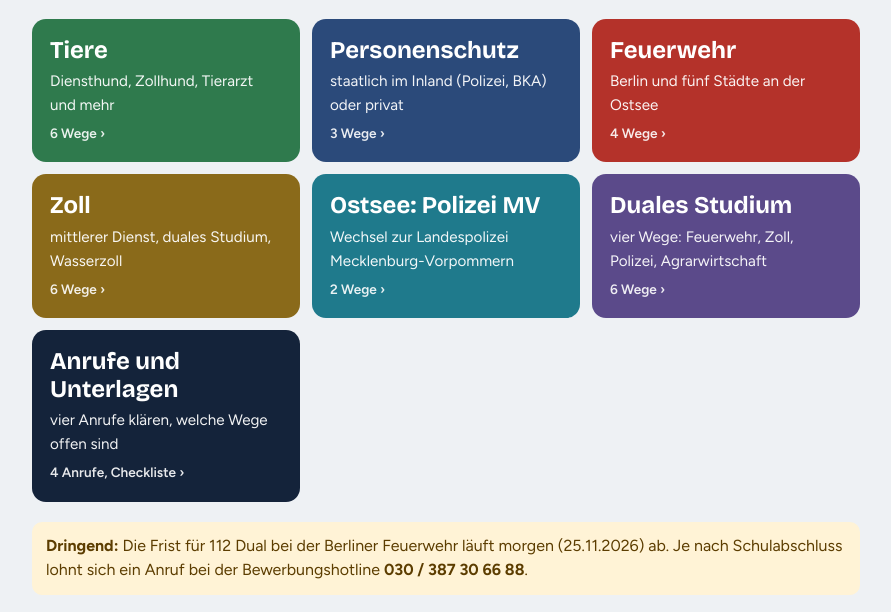
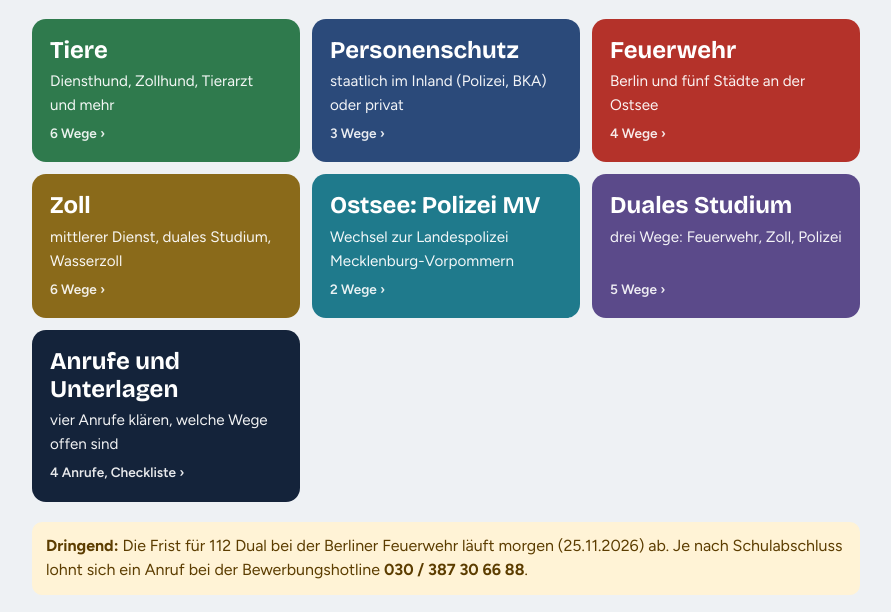
Before and after one commit to mateuszkuczynski21-ai/pattis-jobplan, a plain HTML site: page index.html in a window 1280 px wide. Shown: the part 169-781 px from the top of the page, without its empty margins (194-1085 px from the left). Drawn offline with nearby package versions, Linux system fonts and the light colour scheme.

Commit message:
Agrarwirtschaft entfernt
Co-Authored-By: Claude Sonnet 5.5 <noreply@anthropic.com>
Claude-Session: https://claude.ai/code/session_01E2dp3hLpZfaLRnzXiVfjGq

```diff
--- a/index.html
+++ b/index.html
@@ -242,12 +242,12 @@ const T=[
   go:[['feuer','Zur Feuerwehr'],['zoll','Zum Zoll']]}
  ],after:[]},
 
-{id:'dual',title:'Duales Studium',color:'--c-dual',sub:'vier Wege: Feuerwehr, Zoll, Polizei, Agrarwirtschaft',
+{id:'dual',title:'Duales Studium',color:'--c-dual',sub:'drei Wege: Feuerwehr, Zoll, Polizei',
  hero:'Ein duales Studium verbindet Studium und bezahlte Praxis und führt in den gehobenen Dienst. Dein Schulabschluss entscheidet, welche Wege offen sind.',
  glance:[['Dringend','112 Dual: Frist 25.11.2026 (morgen)'],['Hängt daran','dein Schulabschluss'],['Im Polizeidienst bleiben','Aufstieg an der HWR Berlin']],
  items:[
- {t:'Die Wege im Überblick',s:'alle vier nebeneinander',fit:null,
-  sec:[{h:'',table:{head:['Weg','Abschluss und Dauer','Voraussetzung','Geld (brutto)','Nächste Frist'],rows:[['112 Dual, Berliner Feuerwehr','Bachelor of Engineering, 7 Semester, danach gehobener feuerwehrtechnischer Dienst','Fachhochschulreife, Sporttest Fitnesslevel 2','1.527,45 € (Stand 06/2026)','25.11.2026, Start 01.10.2027 (nur eine Quelle)'],['Zoll, gehobener Dienst','LL.B., 3 Jahre','Abitur oder zum (Fach-)Hochschulstudium berechtigender Abschluss (zoll.de)','1.846,85 € (zoll.de, vorläufig; eine Anzeige nennt ca. 1.744 €)','15.04.2027, Start 01.03.2028'],['Polizei Berlin, gehobener Dienst (Aufstieg)','Studium an der HWR Berlin, Laufbahnbefähigung für den gehobenen Dienst','Zulassung durch deine Dienstbehörde, Bedingungen offen','nicht geprüft','läuft intern, bei der Personalstelle erfragen'],['Agrarwirtschaft dual, Neubrandenburg','Bachelor of Science plus Landwirt/in, 9 Semester','Hochschulreife, Ausbildungsbetrieb in MV, Brandenburg oder Sachsen-Anhalt','Ausbildungsvergütung, Höhe nicht geprüft','Bewerbung bis 31.07.']]}}]},
+ {t:'Die Wege im Überblick',s:'alle drei nebeneinander',fit:null,
+  sec:[{h:'',table:{head:['Weg','Abschluss und Dauer','Voraussetzung','Geld (brutto)','Nächste Frist'],rows:[['112 Dual, Berliner Feuerwehr','Bachelor of Engineering, 7 Semester, danach gehobener feuerwehrtechnischer Dienst','Fachhochschulreife, Sporttest Fitnesslevel 2','1.527,45 € (Stand 06/2026)','25.11.2026, Start 01.10.2027 (nur eine Quelle)'],['Zoll, gehobener Dienst','LL.B., 3 Jahre','Abitur oder zum (Fach-)Hochschulstudium berechtigender Abschluss (zoll.de)','1.846,85 € (zoll.de, vorläufig; eine Anzeige nennt ca. 1.744 €)','15.04.2027, Start 01.03.2028'],['Polizei Berlin, gehobener Dienst (Aufstieg)','Studium an der HWR Berlin, Laufbahnbefähigung für den gehobenen Dienst','Zulassung durch deine Dienstbehörde, Bedingungen offen','nicht geprüft','läuft intern, bei der Personalstelle erfragen']]}}]},
  {t:'112 Dual: Studium bei der Berliner Feuerwehr',s:'gehobener Dienst, Frist 25.11.2026',fit:['mid','Hängt am Schulabschluss'],
   p:['Du studierst Brandschutz und Sicherheitstechnik und wirst danach im gehobenen feuerwehrtechnischen Dienst eingesetzt. Die Frist läuft **morgen** (25.11.2026) ab.'],
   rows:[['Abschluss','Bachelor of Engineering, 7 Semester, Vertiefung Brandschutz an der Berliner Hochschule für Technik. Praxis an der Berliner Feuerwehr- und Rettungsdienst-Akademie. Danach dreijährige Probezeit.'],['Voraussetzung','Fachhochschulreife, dazu Sporttest Fitnesslevel 2. Weitere Voraussetzungen stehen im Karriereportal.'],['Geld','Anwärterbezüge **1.527,45 € brutto** (Stand 06/2026), dazu 50 € Hauptstadtzulage oder ÖPNV-Zuschuss und ca. 85 € Feuerwehrzulage ab dem 2. Jahr'],['Start','01.10.2027']],
@@ -267,12 +267,8 @@ const T=[
   sec:[{h:'Was dafür gelten kann',ul:['Eine ältere Berliner Verordnung (Pol-LVO § 10, nur zur Orientierung) nannte für den Studienweg: unter 33 Jahre, Hochschulreife oder gleichwertiger Bildungsstand, dazu Prüfungsnote und Dienstzeit im mittleren Dienst.','Ob das heute noch gilt, steht nicht auf der Webseite. Frag bei der Personalstelle nach.']},
    {h:'So gehst du vor',ol:['**Frag bei der Personalstelle** nach dem aktuellen Aufstiegsverfahren: Voraussetzungen, Termine, Bewerbung, Beurteilung.','Frag, wie du während des Studiums bezahlt wirst.']}],
   links:[[20,'Polizei Berlin: Studium und Aufstieg im gehobenen Dienst'],[21,'HWR Berlin: Studiengang Gehobener Polizeivollzugsdienst'],[22,'Ältere Berliner Laufbahnverordnung, nur zur Orientierung (PDF)']]},
- {t:'Agrarwirtschaft dual in Neubrandenburg',s:'Hochschule Neubrandenburg, 9 Semester',fit:['none','Gehalt danach offen'],
-  p:['Bachelor of Science plus Berufsabschluss zum Landwirt/zur Landwirtin. Kein klassischer Tierweg, sondern ein dualer Studiengang in Mecklenburg-Vorpommern.'],
-  rows:[['Dauer','9 Semester, der Berufsabschluss kommt im Praxissemester im 4. Semester'],['Voraussetzung','Allgemeine, fachgebundene Hochschulreife oder Fachhochschulreife, dazu ein Ausbildungsvertrag mit einem anerkannten Betrieb in MV, Brandenburg oder Sachsen-Anhalt'],['Geld','Ausbildungsvergütung für die ganze Zeit, dazu BAföG möglich. Höhe nicht geprüft.'],['Bewerbung','online, **Bewerbungsschluss 31.07.**, das Portal öffnet Anfang Mai']],
-  links:[[16,'Hochschule Neubrandenburg: Agrarwirtschaft dual (Flyer)']]},
  {t:'Was daraus folgt',s:'vier Punkte',fit:null,
-  sec:[{h:'',ul:['Feuerwehr, Zoll und die Agrarwirtschaft verlangen eine **Hochschulreife** (bei der Feuerwehr die Fachhochschulreife). Dein Schulabschluss fehlt noch, daran hängt zuerst alles. Beim Polizei-Aufstieg nannte die ältere Berliner Verordnung für den Studienweg eine Hochschulreife oder einen gleichwertigen Bildungsstand, für das Einstiegsamt A 9 nicht. Ob das heute noch gilt, klärt die Dienstbehörde.','Feuerwehr und Zoll heißen 1,5 bis 3,5 Jahre Anwärterbezüge von rund 1.470 bis 1.850 € brutto (Kiel mit Sonderzuschlag mehr) statt deiner jetzigen Besoldung (A 8: 3.177 bis 4.050 €). Für deine Grenze von 1.800 bis 2.000 € während der Ausbildung passt nur der Zoll (zoll.de: 1.846,85 € vorläufig; eine Stellenanzeige nennt ca. 1.744 €, also knapp darunter).','Der Polizei-Aufstieg ist der Weg, bei dem du im Polizeidienst bleibst und zum Personenschutz (A 12) kommen kannst. Wie du während des Studiums bezahlt wirst, ist nicht geprüft und muss die Personalstelle sagen.','Dringend: Die Frist für 112 Dual läuft **morgen** (25.11.2026) ab. Das steht nur auf der Stellenseite der Arbeitsagentur, die Originalausschreibung im Karriereportal ließ sich nicht öffnen. Sonst zählt die nächste Runde.']}],
+  sec:[{h:'',ul:['Feuerwehr und Zoll verlangen eine **Hochschulreife** (bei der Feuerwehr die Fachhochschulreife). Dein Schulabschluss fehlt noch, daran hängt zuerst alles. Beim Polizei-Aufstieg nannte die ältere Berliner Verordnung für den Studienweg eine Hochschulreife oder einen gleichwertigen Bildungsstand, für das Einstiegsamt A 9 nicht. Ob das heute noch gilt, klärt die Dienstbehörde.','Feuerwehr und Zoll heißen 1,5 bis 3,5 Jahre Anwärterbezüge von rund 1.470 bis 1.850 € brutto (Kiel mit Sonderzuschlag mehr) statt deiner jetzigen Besoldung (A 8: 3.177 bis 4.050 €). Für deine Grenze von 1.800 bis 2.000 € während der Ausbildung passt nur der Zoll (zoll.de: 1.846,85 € vorläufig; eine Stellenanzeige nennt ca. 1.744 €, also knapp darunter).','Der Polizei-Aufstieg ist der Weg, bei dem du im Polizeidienst bleibst und zum Personenschutz (A 12) kommen kannst. Wie du während des Studiums bezahlt wirst, ist nicht geprüft und muss die Personalstelle sagen.','Dringend: Die Frist für 112 Dual läuft **morgen** (25.11.2026) ab. Das steht nur auf der Stellenseite der Arbeitsagentur, die Originalausschreibung im Karriereportal ließ sich nicht öffnen. Sonst zählt die nächste Runde.']}],
   go:[['feuer','Zur Feuerwehr'],['zoll','Zum Zoll'],['schutz','Zum Personenschutz']]}
  ],after:[]},
 
```
